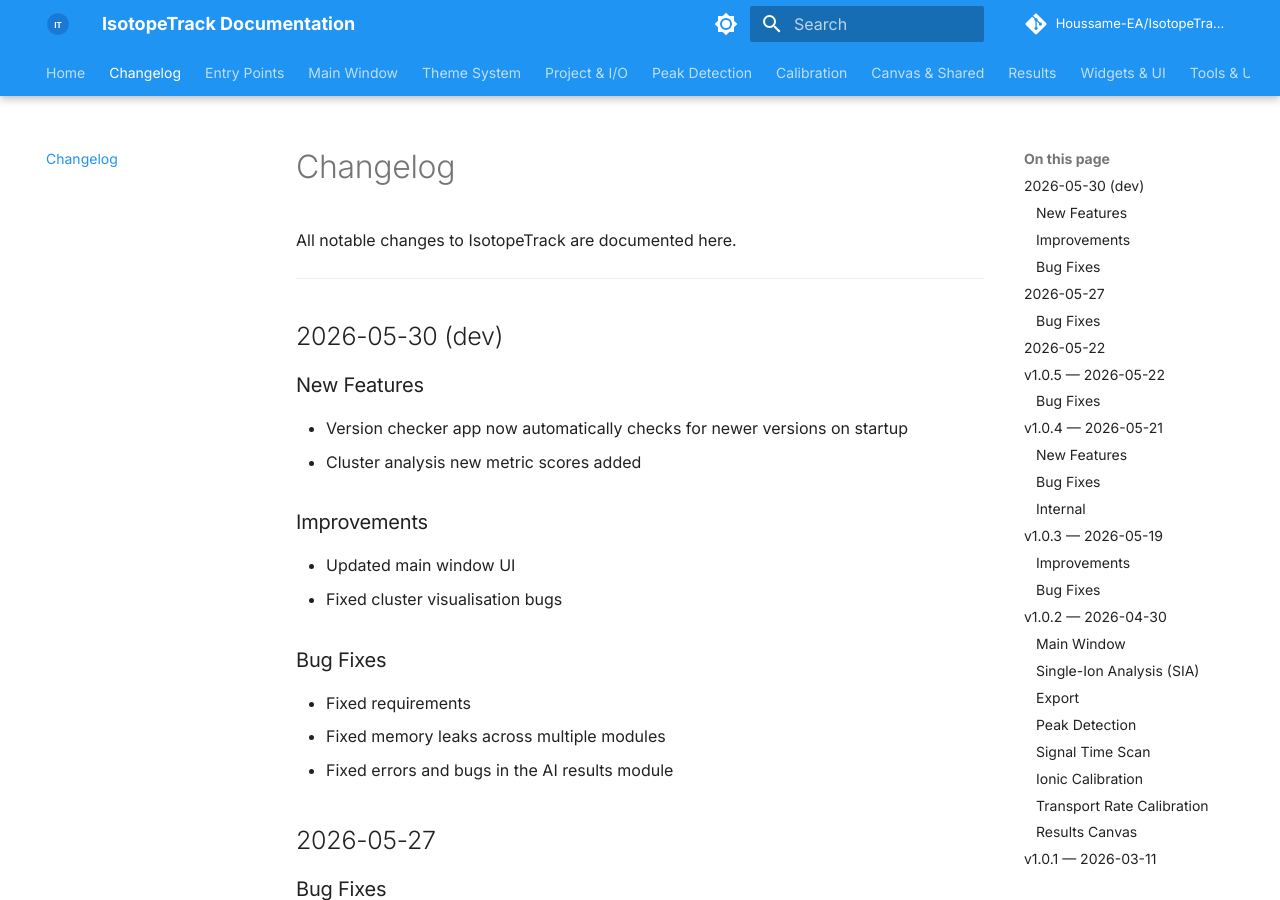
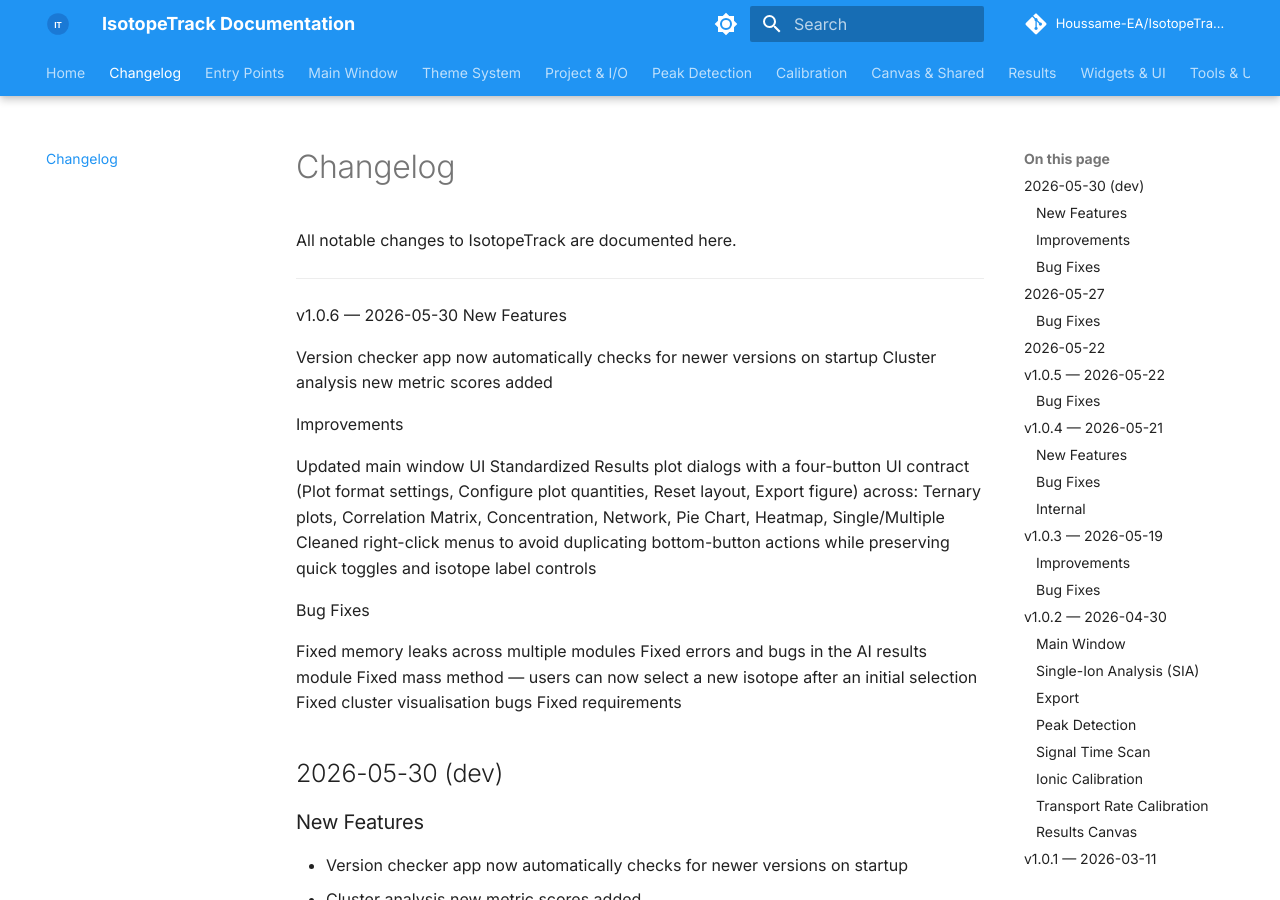
Before and after one commit to Houssame-EA/IsotopeTrack, an MkDocs documentation site: the page built from docs/changelog.md, in a window 1280 px wide and 900 px high. Built offline with MkDocs 1.6.1 and Material for MkDocs 9.7.7, drawn with Linux system fonts in a browser that asks for light colours; comment, search, counter and statistics services are not loaded; the version menu is left out.

Commit message:
docs: update changelog for v1.0.6

```diff
--- a/docs/changelog.md
+++ b/docs/changelog.md
@@ -3,6 +3,27 @@
 All notable changes to IsotopeTrack are documented here.
 
 ---
+
+v1.0.6 — 2026-05-30
+New Features
+
+Version checker app now automatically checks for newer versions on startup
+Cluster analysis new metric scores added
+
+Improvements
+
+Updated main window UI
+Standardized Results plot dialogs with a four-button UI contract (Plot format settings, Configure plot quantities, Reset layout, Export figure) across: Ternary plots, Correlation Matrix, Concentration, Network, Pie Chart, Heatmap, Single/Multiple
+Cleaned right-click menus to avoid duplicating bottom-button actions while preserving quick toggles and isotope label controls
+
+Bug Fixes
+
+Fixed memory leaks across multiple modules
+Fixed errors and bugs in the AI results module
+Fixed mass method — users can now select a new isotope after an initial selection
+Fixed cluster visualisation bugs
+Fixed requirements
+
 
 ## 2026-05-30 (dev)
 
```
